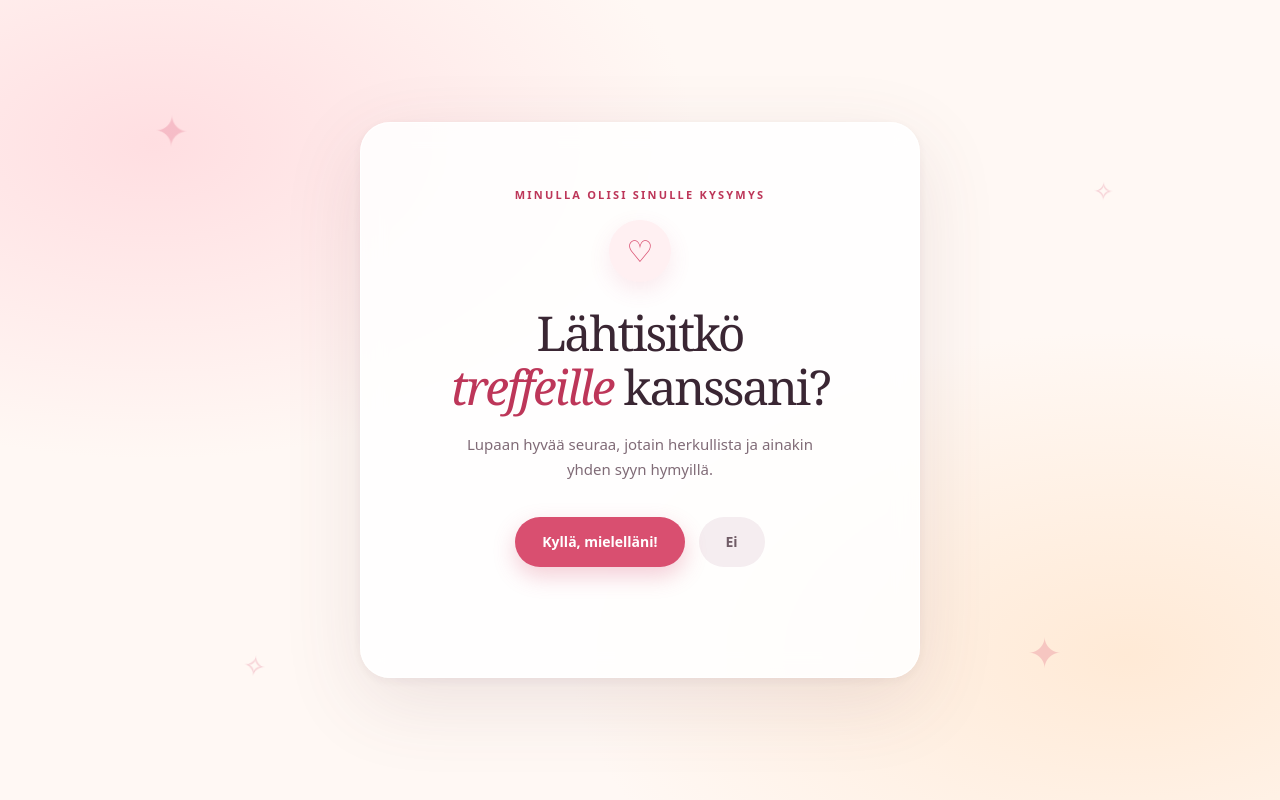
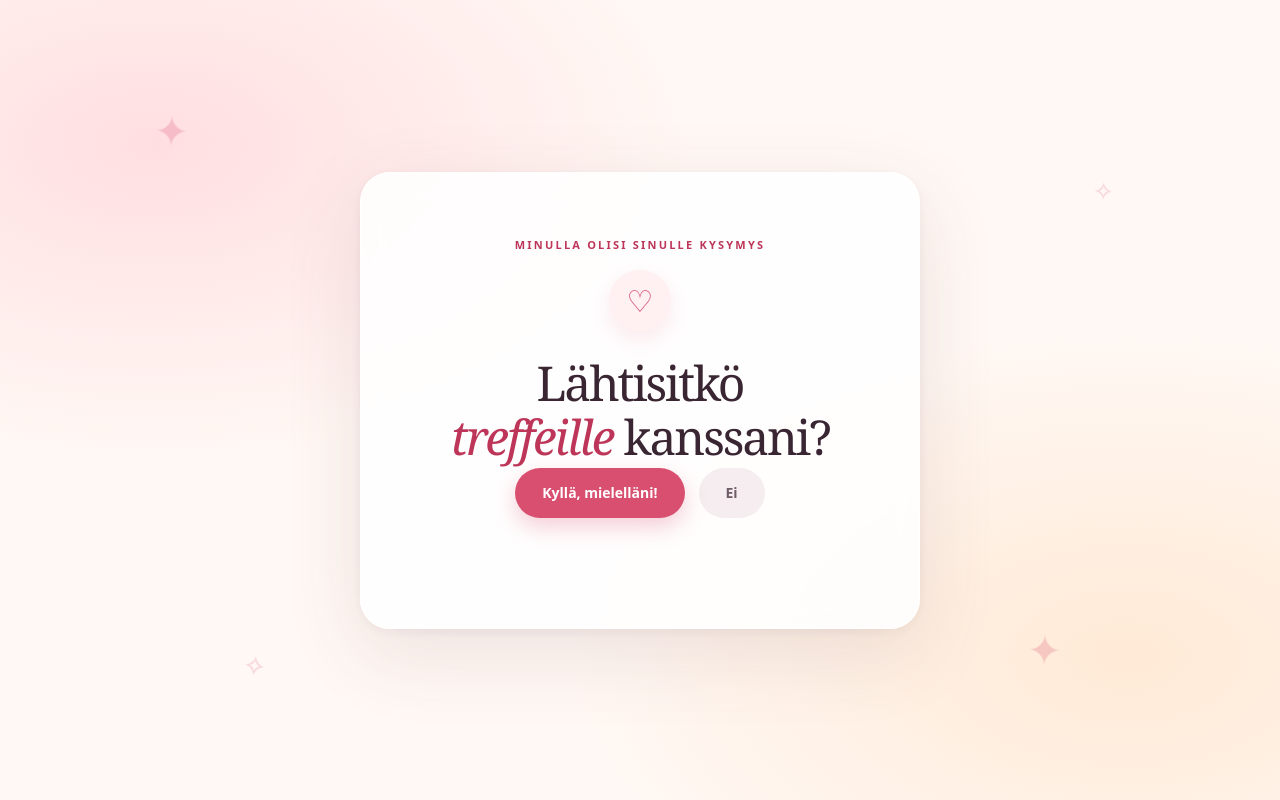
Before and after one commit to aapopaulus/Kyselypalkinto, a plain HTML site: page index.html in a window 1280 px wide. Drawn offline with Linux system fonts and the light colour scheme.

Commit message:
Remove the introductory subtitle from the invitation

```diff
--- a/index.html
+++ b/index.html
@@ -44,7 +44,7 @@
     .sparkle.one { top: 13%; left: 12%; }
     .sparkle.two { top: 22%; right: 13%; animation-delay: -2s; font-size: 25px; }
     .sparkle.three { bottom: 13%; left: 19%; animation-delay: -4s; font-size: 28px; }
-    .sparkle.four { right: 17%; bottom: 15%; animation-delay: -1s; }
+    .sparkle.four { right: 17%; bottom: 15%; }
 
     .card {
       position: relative;
@@ -180,7 +180,6 @@
     <p class="eyebrow">Minulla olisi sinulle kysymys</p>
     <div class="heart" aria-hidden="true">♡</div>
     <h1>Lähtisitkö<br><span>treffeille</span> kanssani?</h1>
-    <p class="subtitle">Lupaan hyvää seuraa, jotain herkullista ja ainakin yhden syyn hymyillä.</p>
     <div class="buttons">
       <button id="yes" type="button">Kyllä, mielelläni!</button>
       <button id="no" type="button">Ei</button>
```
